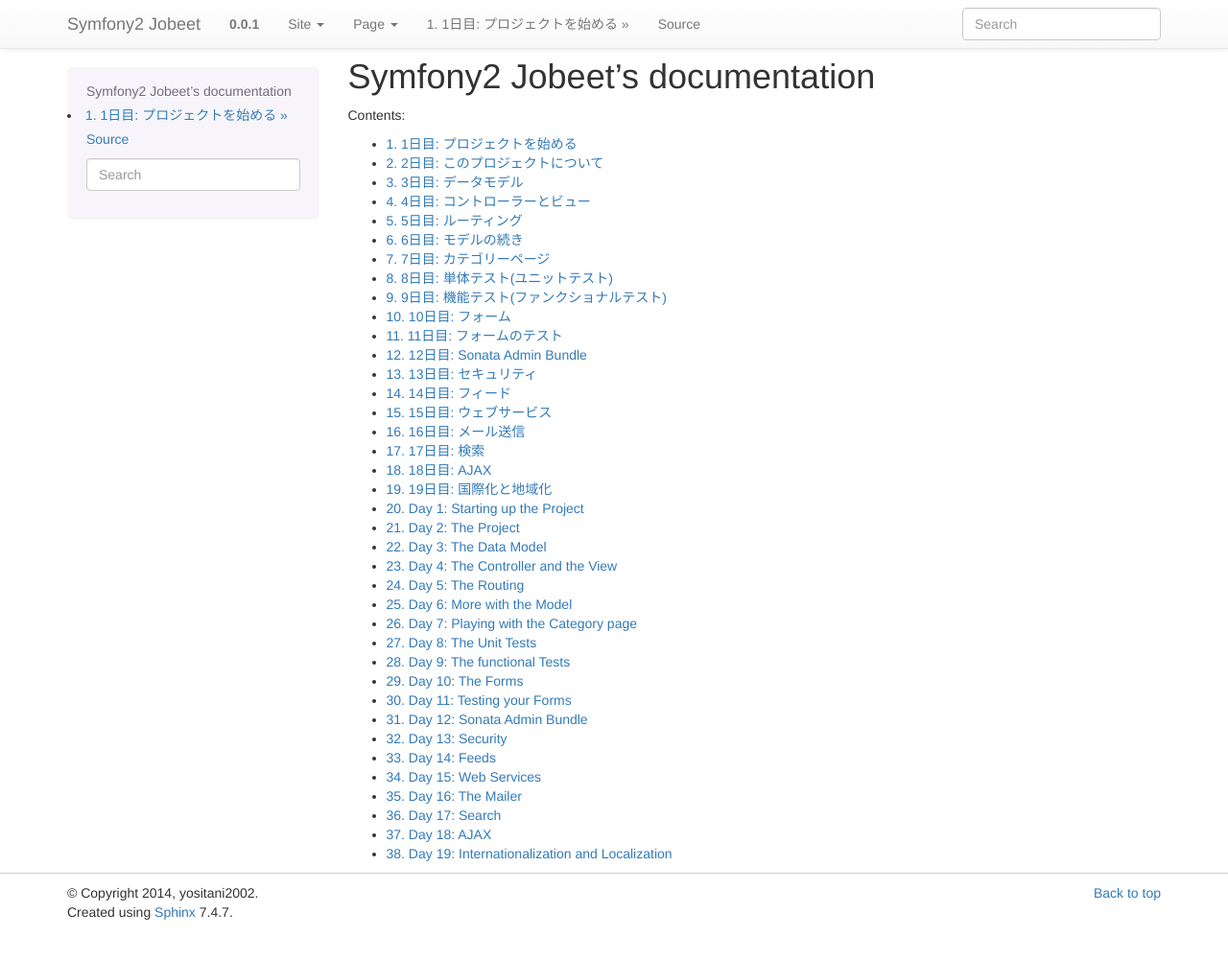
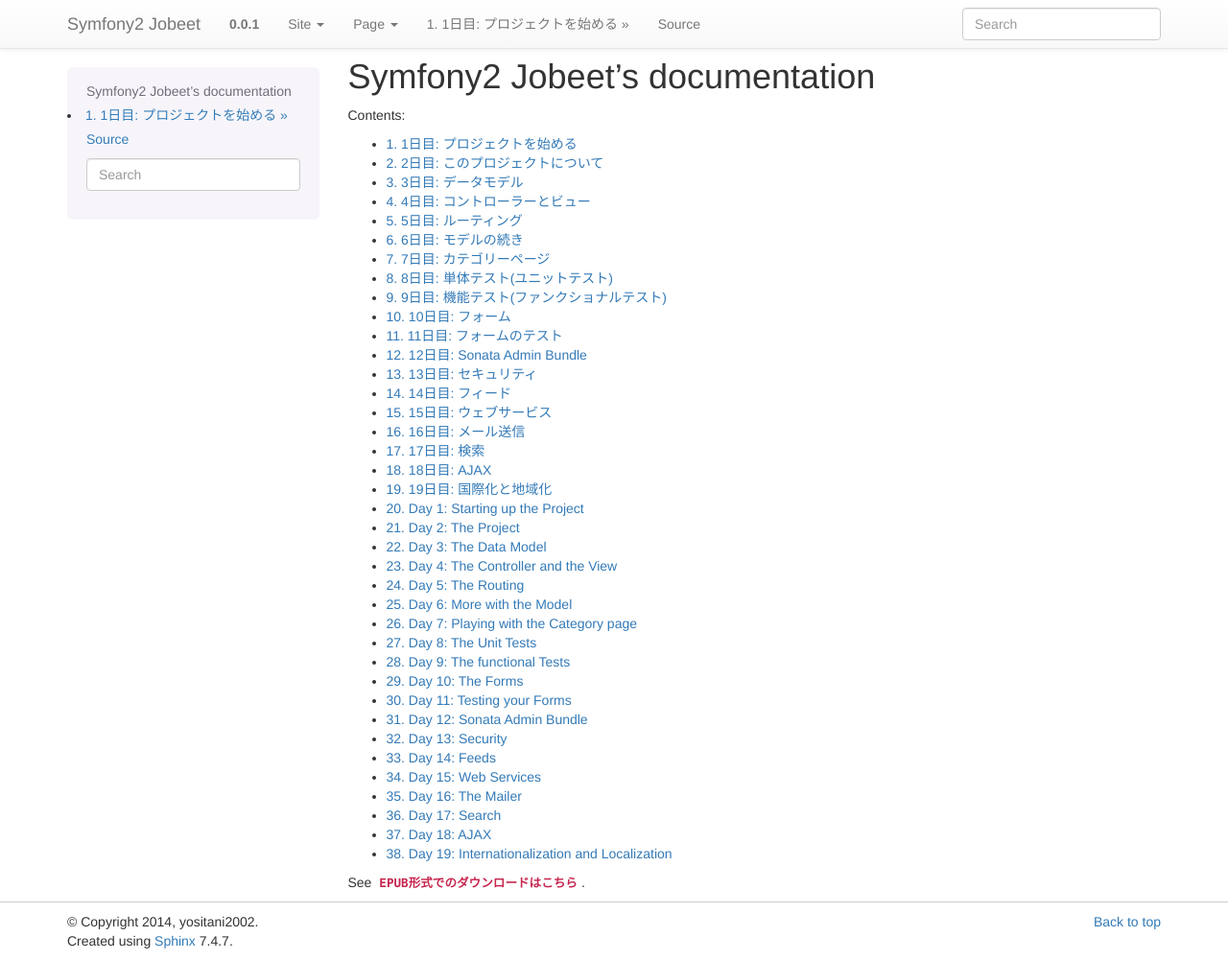
Before and after one commit to symfony-japan-old/symfony2-jobeet-ja, a Sphinx documentation site: the page built from source/index.rst, in a window 1280 px wide and 1001 px high. Shown: the whole window at 96% size. Built offline with Sphinx 7.4.7, drawn with Linux system fonts in a browser that asks for light colours; comment, search, counter and statistics services are not loaded.

Commit message:
add epub link.

```diff
--- a/source/index.rst
+++ b/source/index.rst
@@ -47,3 +47,7 @@
    en/day-17-search
    en/day-18-ajax
    en/day-19-internationalization-and-localization
+
+.. _epub-download-label:
+
+See :download:`EPUB形式でのダウンロードはこちら </resources/Symfony2Jobeet.epub>`.
```
